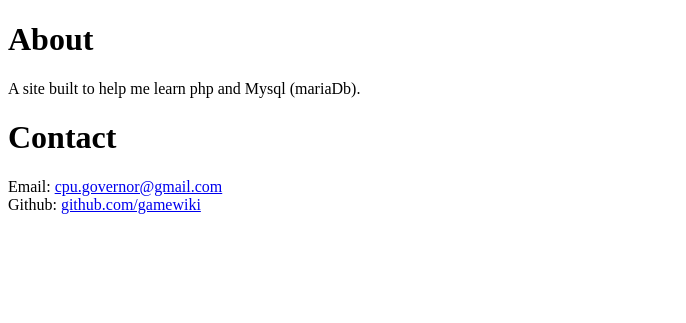
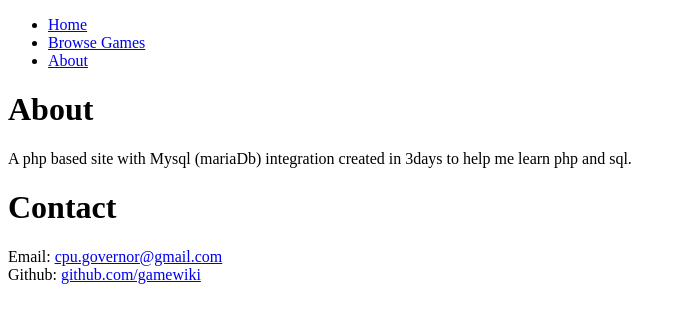
Before and after one commit to CPU-governor/Game-wiki, a PHP site: page /about.php in a window 1280 px wide. Shown: the top 323 px of the page, without its empty margins (0-686 px from the left). Run offline with PHP 8.4, Linux system fonts and the light colour scheme.

Commit message:
Update about.php

```diff
--- a/src/about.php
+++ b/src/about.php
@@ -4,8 +4,15 @@
      	<title>About.php</title>
      </head>
      <body>
+     	<nav>
+   	    <ul>
+   	       <li><a href="#">Home</a></li>
+              <li><a href="#">Browse Games</a></li>
+              <li><a href="About.php">About</a></li>
+   	   </ul>
+   	</nav>
      	<h1>About</h1>
-    <p>A  site built to help me learn php and Mysql (mariaDb).</p>
+    <p>A  php based site with Mysql (mariaDb) integration created in 3days to help me learn php and sql.</p>
           <h1>Contact</h1>
           <p>Email: <a href="#">cpu.governor@gmail.com</a><br>
           	Github: <a href="#">github.com/gamewiki</a>
```
